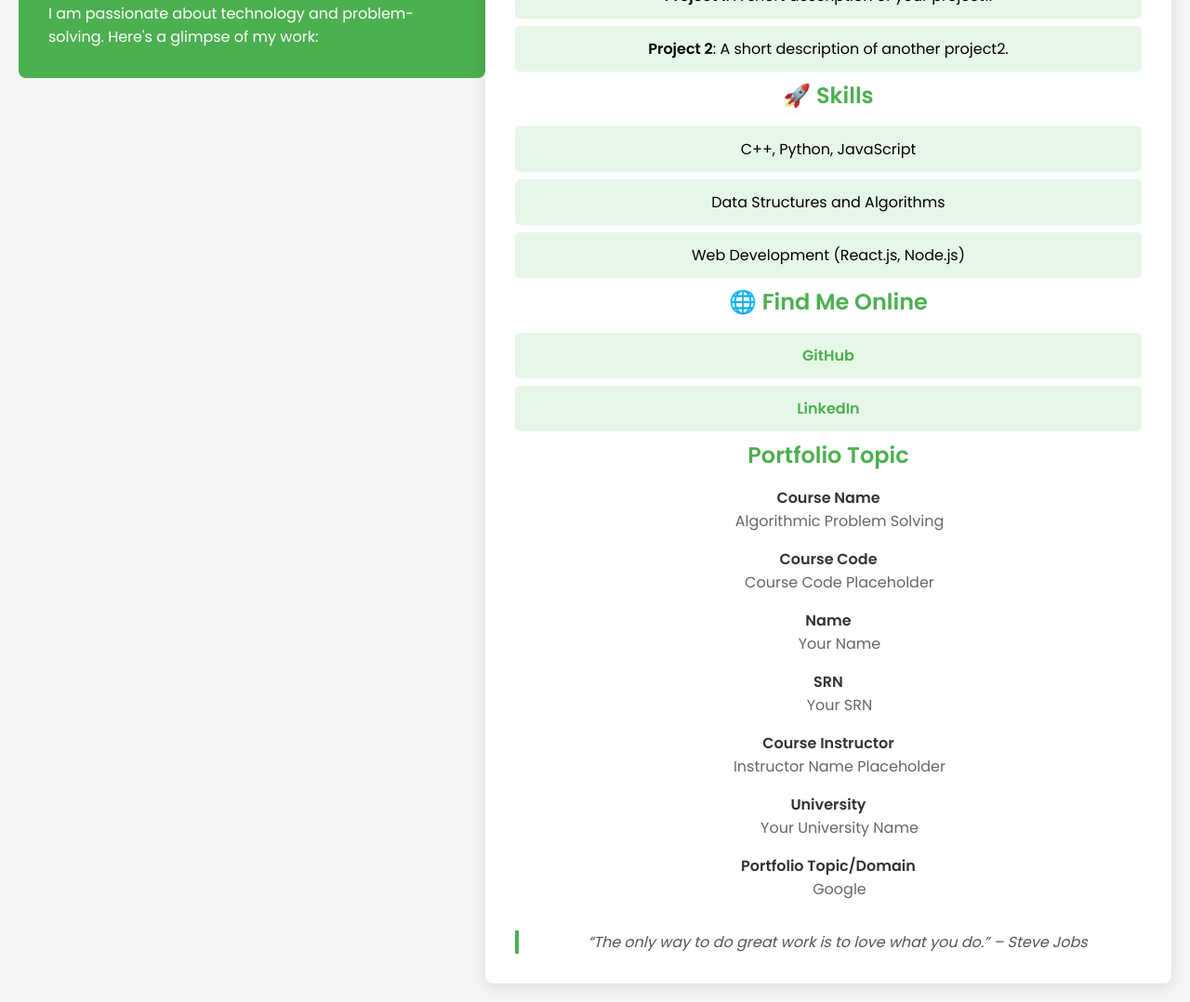
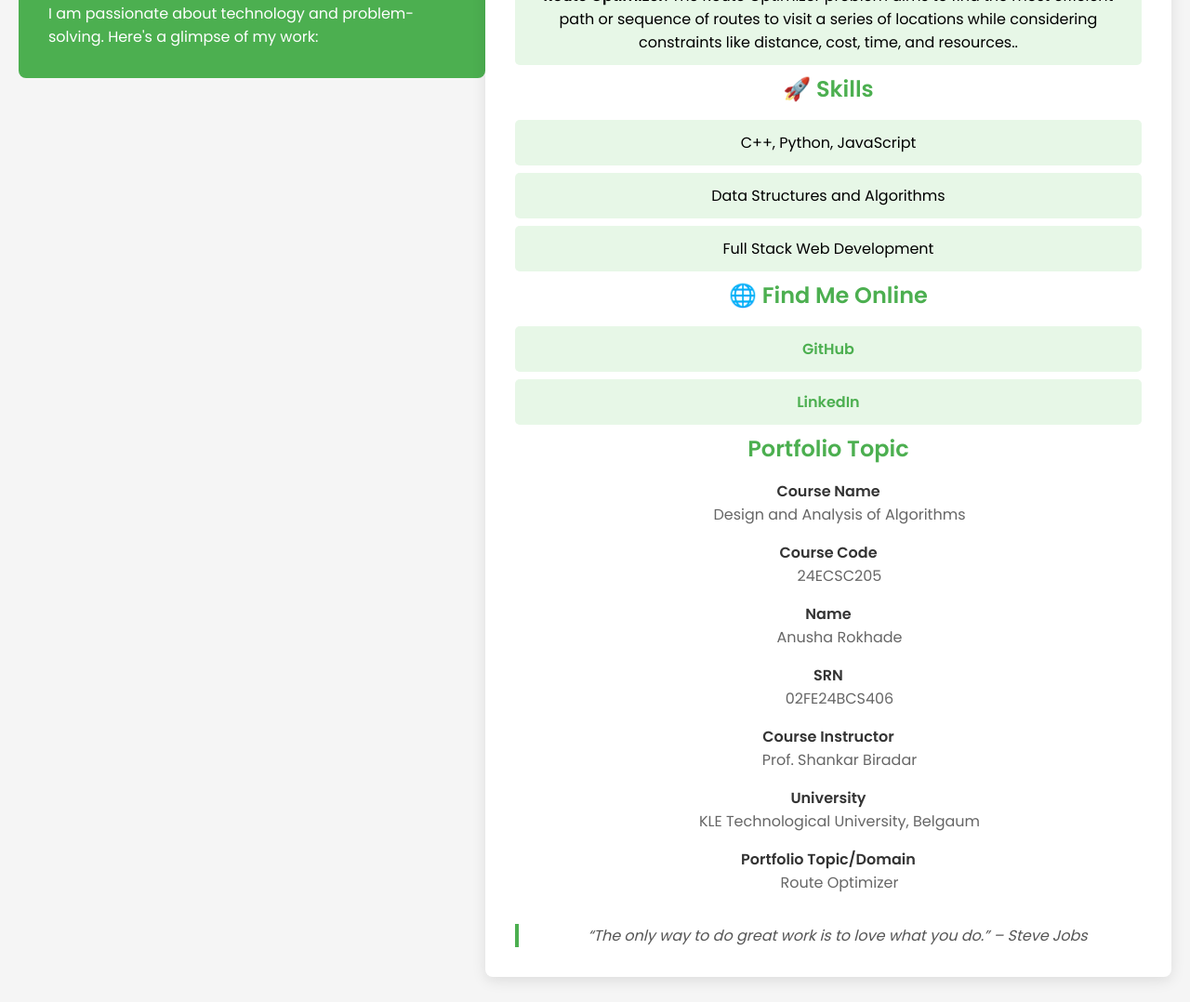
Before and after one commit to anusharokhade/portfolio.github.io, a plain HTML site: page index.html in a window 1280 px wide. Shown: the part 162-1240 px from the top of the page at 93% size. Drawn offline with Linux system fonts and the light colour scheme.

Commit message:
Update index.html

```diff
--- a/index.html
+++ b/index.html
@@ -16,45 +16,44 @@
     <section>
         <h2>🛠️ Projects</h2>
         <ul>
-            <li><strong>Project 1</strong>: A short description of your project1.</li>
-            <li><strong>Project 2</strong>: A short description of another project2.</li>
+            <li><strong>Route Optimizer</strong>: The Route Optimizer problem aims to find the most efficient path or sequence of routes to visit a series of locations while considering constraints like distance, cost, time, and resources..</li>
         </ul>
 
         <h2>🚀 Skills</h2>
         <ul>
             <li>C++, Python, JavaScript</li>
             <li>Data Structures and Algorithms</li>
-            <li>Web Development (React.js, Node.js)</li>
+            <li>Full Stack Web Development</li>
         </ul>
 
         <h2>🌐 Find Me Online</h2>
         <ul>
-            <li><a href="https://github.com/your-github-username" target="_blank">GitHub</a></li>
-            <li><a href="https://linkedin.com/in/your-linkedin-profile" target="_blank">LinkedIn</a></li>
+            <li><a href="https://www.linkedin.com/in/anusha-rokhade-400946284/">GitHub</a></li>
+            <li><a href="https://github.com/anusharokhade">LinkedIn</a></li>
         </ul>
 
         <h2>Portfolio Topic</h2>
         <dl>
             <dt>Course Name</dt>
-            <dd>Algorithmic Problem Solving</dd>
+            <dd>Design and Analysis of Algorithms</dd>
 
             <dt>Course Code</dt>
-            <dd>Course Code Placeholder</dd>
+            <dd>24ECSC205</dd>
 
             <dt>Name</dt>
-            <dd>Your Name</dd>
+            <dd>Anusha Rokhade</dd>
 
             <dt>SRN</dt>
-            <dd>Your SRN</dd>
+            <dd>02FE24BCS406</dd>
 
             <dt>Course Instructor</dt>
-            <dd>Instructor Name Placeholder</dd>
+            <dd>Prof. Shankar Biradar</dd>
 
             <dt>University</dt>
-            <dd>Your University Name</dd>
+            <dd>KLE Technological University, Belgaum</dd>
 
             <dt>Portfolio Topic/Domain</dt>
-            <dd>Google</dd>
+            <dd>Route Optimizer</dd>
         </dl>
 
         <blockquote>“The only way to do great work is to love what you do.” – Steve Jobs</blockquote>
```
